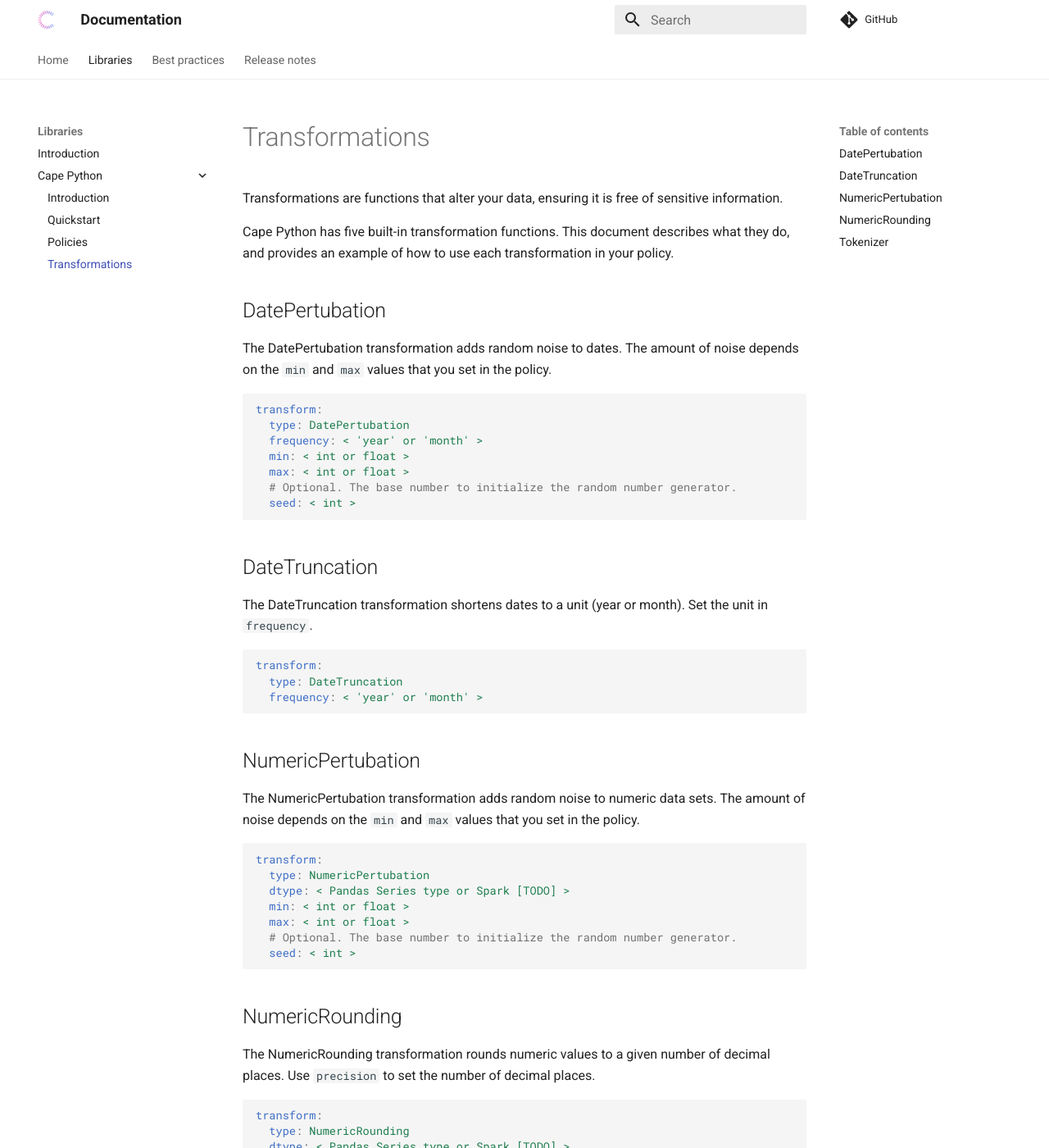
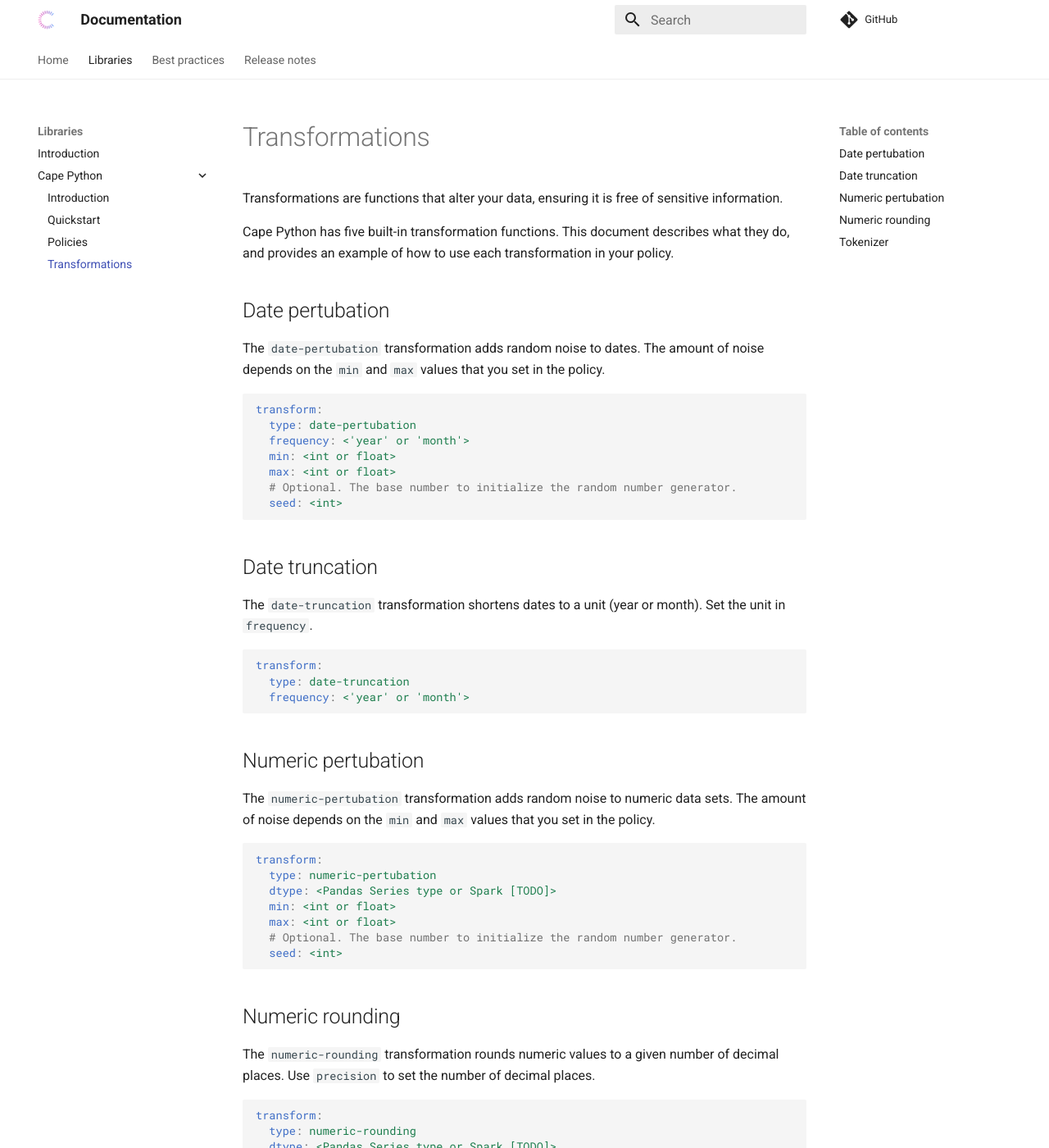
Before and after one commit to capeprivacy/documentation, an MkDocs documentation site: the page built from docs/libraries/cape-python/transformations.md, in a window 1280 px wide and 1400 px high. Shown: the whole window at 82% size. Built offline with MkDocs 1.6.1 and Material for MkDocs 9.7.7, drawn with Linux system fonts in a browser that asks for light colours; comment, search, counter and statistics services are not loaded; some of the changed text lies outside the part shown.

Commit message:
github back push all the things

````diff
--- a/docs/libraries/cape-python/transformations.md
+++ b/docs/libraries/cape-python/transformations.md
@@ -6,67 +6,67 @@ Cape Python has five built-in transformation functions. This document describes
 
 
 
-## DatePertubation
+## Date pertubation
 
-The DatePertubation transformation adds random noise to dates. The amount of noise depends on the `min` and `max` values that you set in the policy.
+The `date-pertubation` transformation adds random noise to dates. The amount of noise depends on the `min` and `max` values that you set in the policy.
 
 ``` yaml
 transform:
-  type: DatePertubation
-  frequency: < 'year' or 'month' >
-  min: < int or float >
-  max: < int or float >
+  type: date-pertubation
+  frequency: <'year' or 'month'>
+  min: <int or float>
+  max: <int or float>
   # Optional. The base number to initialize the random number generator.
-  seed: < int >
+  seed: <int>
 ```
 
-## DateTruncation
+## Date truncation
 
-The DateTruncation transformation shortens dates to a unit (year or month). Set the unit in `frequency`.
+The `date-truncation` transformation shortens dates to a unit (year or month). Set the unit in `frequency`.
 
 ``` yaml
 transform:
-  type: DateTruncation
-  frequency: < 'year' or 'month' >
+  type: date-truncation
+  frequency: <'year' or 'month'>
 ```
 
-## NumericPertubation
+## Numeric pertubation
 
-The NumericPertubation transformation adds random noise to numeric data sets. The amount of noise depends on the `min` and `max` values that you set in the policy.
+The `numeric-pertubation` transformation adds random noise to numeric data sets. The amount of noise depends on the `min` and `max` values that you set in the policy.
 
 ``` yaml
 transform:
-  type: NumericPertubation
-  dtype: < Pandas Series type or Spark [TODO] >
-  min: < int or float >
-  max: < int or float >
+  type: numeric-pertubation
+  dtype: <Pandas Series type or Spark [TODO]>
+  min: <int or float>
+  max: <int or float>
   # Optional. The base number to initialize the random number generator.
-  seed: < int >
+  seed: <int>
 ```
 
-## NumericRounding
+## Numeric rounding
 
-The NumericRounding transformation rounds numeric values to a given number of decimal places. Use `precision` to set the number of decimal places.
+The `numeric-rounding` transformation rounds numeric values to a given number of decimal places. Use `precision` to set the number of decimal places.
 
 ``` yaml
 transform:
-  type: NumericRounding
-  dtype: < Pandas Series type or Spark [TODO] >
-  precision: < int >
+  type: numeric-rounding
+  dtype: <Pandas Series type or Spark [TODO]>
+  precision: <int>
 ```
 
 ## Tokenizer
 
-The Tokenizer transformation maps a string to a token to obfuscate it.
+The `tokenizer` transformation maps a string to a token to obfuscate it.
 
 !!! warning
     Linkable tokenization for sensitive data is vulnerable to privacy attacks. Cape privacy does not recommend sharing tokenized data with preserved linkability with untrusted or outside parties. Cape Python does not support anonymized transformations.
 
 ``` yaml
 transform:
-  type: Tokenizer
+  type: tokenizer
   # Default is 64
-  max_token_length: < int or bytes >
+  max_token_length: <int or bytes>
   # If unspecified, Cape Python uses a random byte string
-  key: < string or byte string >
+  key: <string or byte string>
 ```
--- a/docs/release-notes/26062020.md
+++ b/docs/release-notes/26062020.md
@@ -14,10 +14,10 @@ Refer to [Policies](../libraries/cape-python/policies.md) for more information.
 
 Cape Python includes five built-in transformations:
 
-* DatePertubation
+* date-pertubation
 * NumberPertubation
-* DateTruncation
-* NumericRounding
-* Tokenizer
+* date-truncation
+* numeric-rounding
+* tokenizer
 
 Refer to [Transformations](../libraries/cape-python/transformations.md) for more information.
````
Also changed, not shown: docs/libraries/cape-python/policies.md (+4 -4 lines), docs/libraries/cape-python/quickstart.md (+20 -9 lines).
